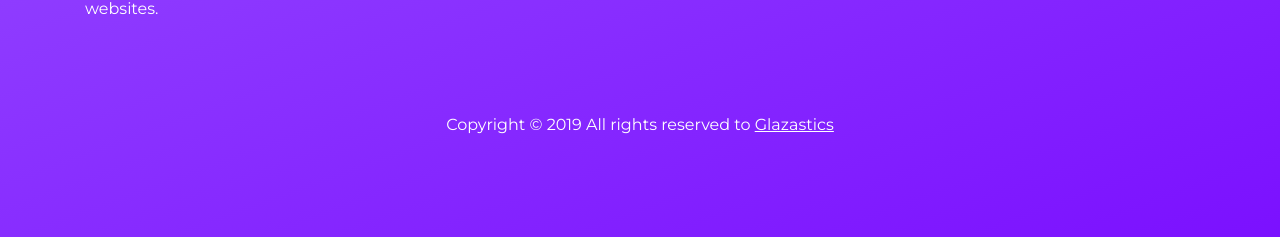
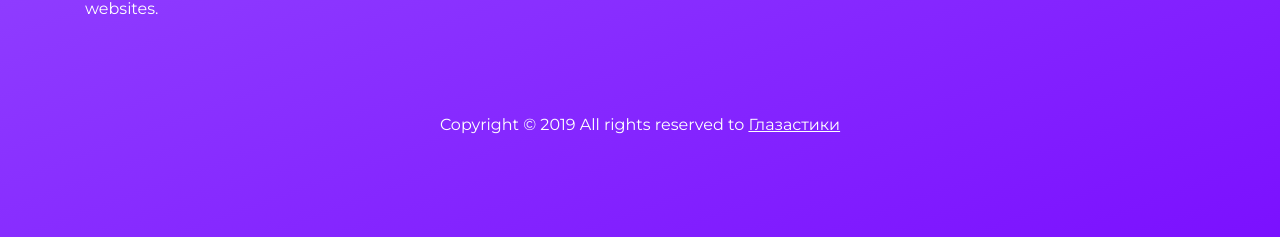
Before and after one commit to RakhimyanTim/glazastics.github.io, a Jekyll site: the page built from contact.html, in a window 1280 px wide and 900 px high, scrolled down 1211 px. Shown: the part 660-897 px from the top of the window. Built offline with Jekyll 4.4.1, drawn with Linux system fonts in a browser that asks for light colours.

Commit message:
Update _config.yml

```diff
--- a/_config.yml
+++ b/_config.yml
@@ -2,12 +2,12 @@
 ####################################
 ######     Global start     ######
 ####################################
-name                : 'Glazastics'
-title               : 'Glazastics - обучающие роботы для детей'
+name                : 'Глазастики'
+title               : 'Глазастики - глазастые роботы-персонажи для детей.'
 email               : glazastics@gmail.com
 address             : 'Москва, Потаповский переулок, д. 16, стр. 10'
 phone               : 89964002590
-tagline             : 'Инновации в образовании'
+tagline             : 'Дополнительное образование'
 description: >- # this means to ignore newlines until "baseurl:"
   Write an awesome description for your new site here. You can edit this
   line in _config.yml. It will appear in your document head meta (for
@@ -114,7 +114,7 @@
 
 # product_fixed_image
 hero_product_fixed_image_name: 'Откройте мир глазастиков'
-hero_product_fixed_image_text: ' Создаем глазастых персонажей, которые помогают в воспитании, образовании и обучении.'
+hero_product_fixed_image_text: ' Создаем глазастых роботов-персонажей, которые помогают в воспитании, образовании и обучении.'
 hero_product_fixed_image_image: 'img/iPhoneX.png'
 hero_product_fixed_image_btn_one_link: '#'
 hero_product_fixed_image_btn_one_text:  'Browse free demo'
```
